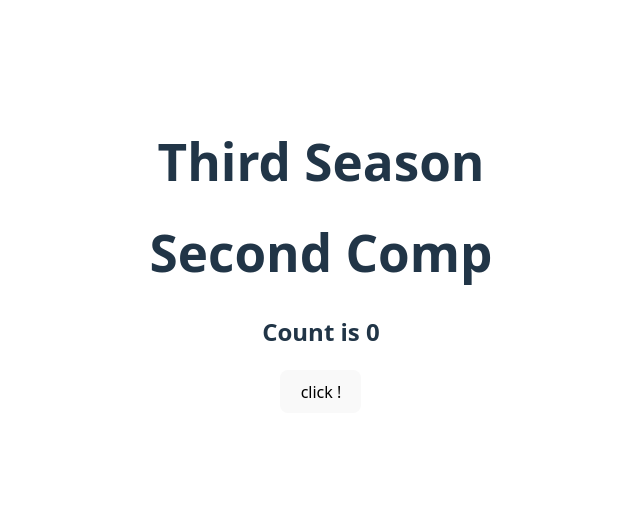
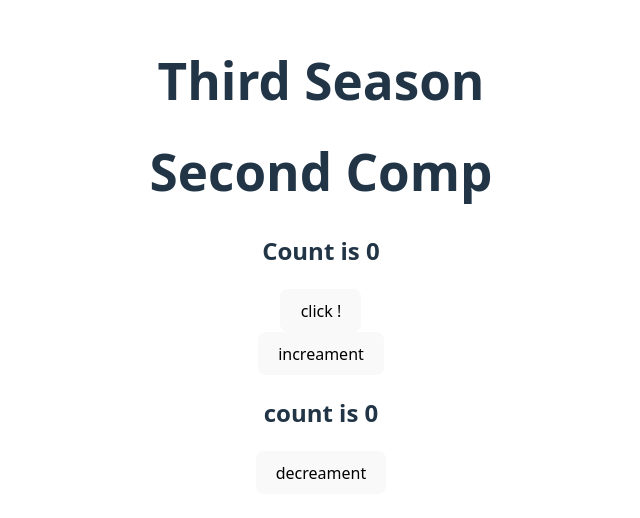
Before and after one commit to DEBAYUDHCHAKRABORTY/advanced-react, a React (Vite) app in the folder react/advanced/: page / in a window 1280 px wide. Shown: the part 144-662 px from the top of the page, without its empty margins (319-959 px from the left). Built offline with nearby package versions, Linux system fonts and the light colour scheme.

Commit message:
increament & decreamnet done

```diff
--- a/react/advanced/src/App.jsx
+++ b/react/advanced/src/App.jsx
@@ -5,6 +5,7 @@ import './App.css'
 import Comp from './component'
 import Comp2 from './Comp2'
 import Count from './counter'
+import Count2 from './counter2'
 
 function App() {
   const [count, setCount] = useState(0)
@@ -14,6 +15,7 @@ function App() {
       <Comp/>
       <Comp2/>
       <Count/>
+      <Count2/>
     </>
   )
 }
--- /dev/null
+++ b/react/advanced/src/counter2.jsx
@@ -0,0 +1,24 @@
+import { useState } from "react";
+
+function Count2(){
+
+    const[value , setValue]=useState(0)
+
+    function handlePlus(){
+        setValue(value+1)
+    }
+
+    function handleMinus(){
+        setValue(value-1)
+    }
+
+    return(
+        <div>
+            <button onClick={handlePlus}>increament</button>
+            <h2>count is {value}</h2>
+            <button onClick={handleMinus}>decreament</button>
+        </div>
+    )
+}
+
+export default Count2;
```
